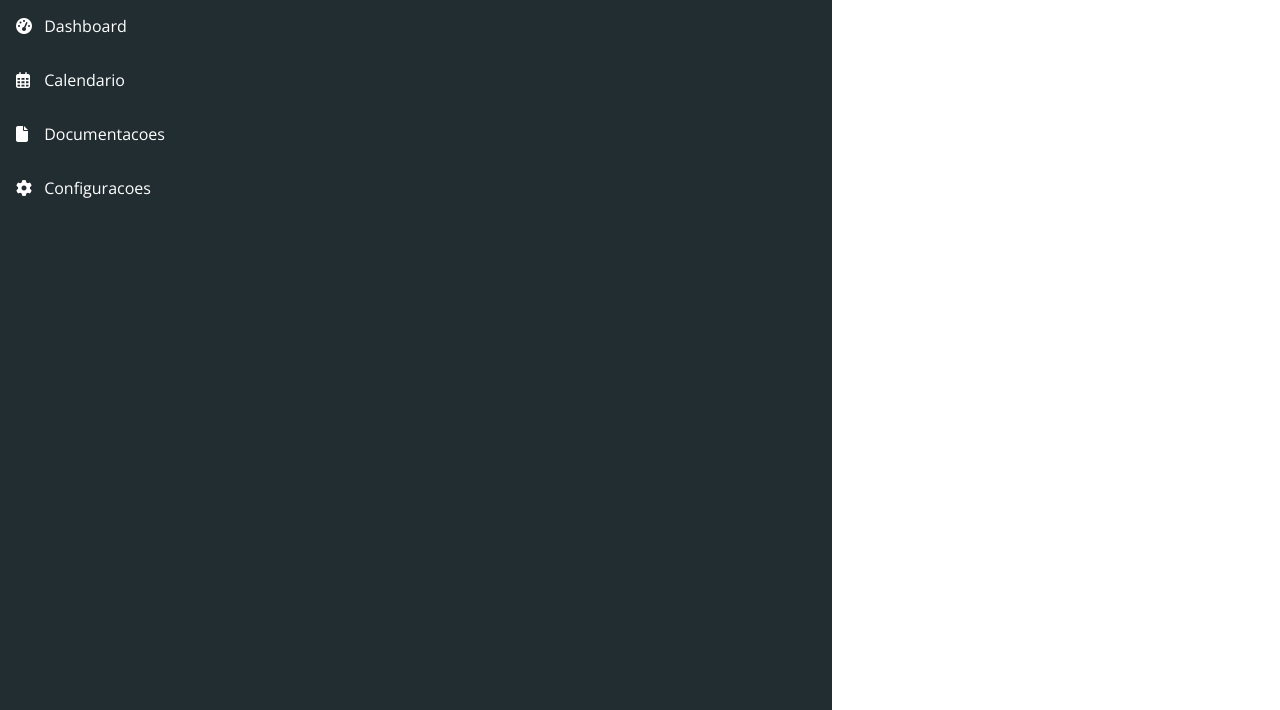
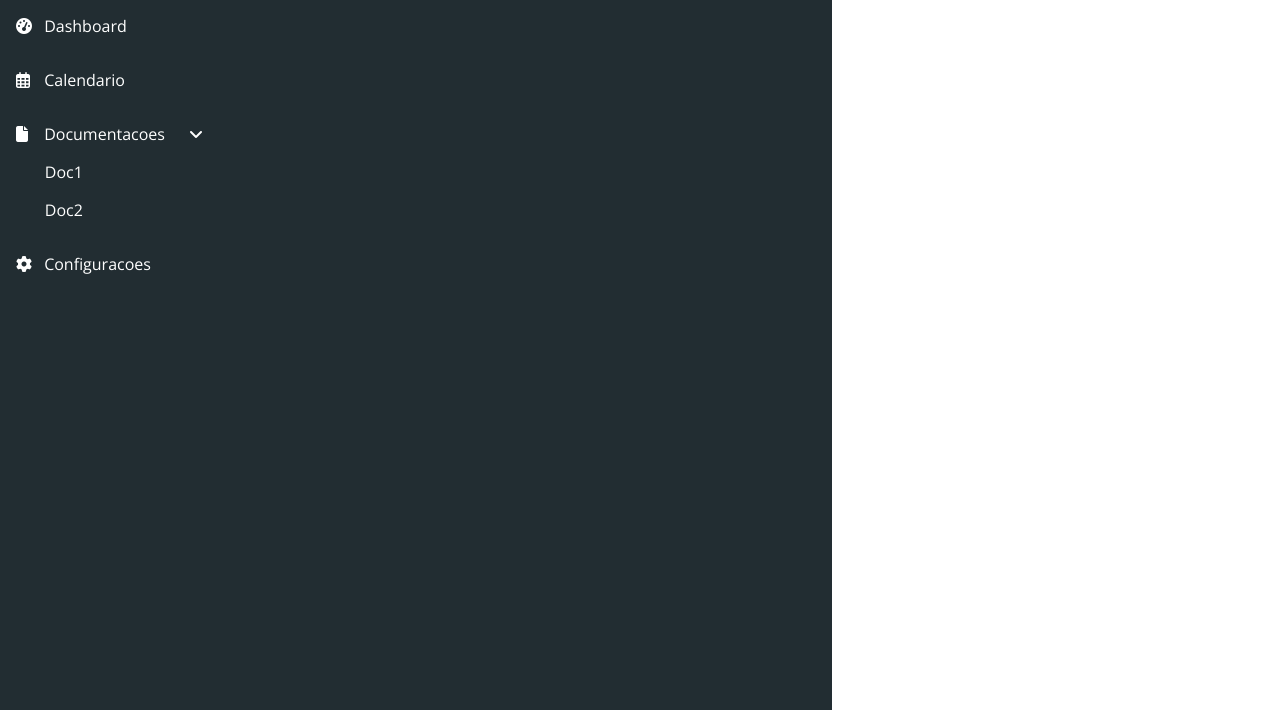
Before and after one commit to gogaoliveira/gogaoliveira.github.io, a plain HTML site: page index.html in a window 1280 px wide. Both pictures are taken after a click on the link "Documentacoes". Shown: the part 140-850 px from the top of the page. Drawn offline with nearby package versions, Linux system fonts and the light colour scheme.

Commit message:
colocando o js

```diff
--- a/css/style.css
+++ b/css/style.css
@@ -77,14 +77,34 @@ body{
     display: block;
 }
 
+.link-nav-arrow::after {
+    content: '\f107';
+    font-weight: 900;
+    font-family: "Font Awesome 5 Free";
+    display: inline-block;
+    transform: rotate(90deg);
+    margin-left: 1.5rem;
+}
+.link-nav-arrow.arrow::after{
+    transform: rotate(0);
+}
+
 .list-nav{
     padding-top: 1rem;
-}
-
-.list-nav-second{
-    display: none;
 }
 
 .icon{
     width: 1.5rem;
 }
+
+/* menu secundario */
+
+.hide {
+    display: none;
+}
+.item-nav-second a{
+    color: #ffffff;
+    text-decoration: none;
+    padding: 0 0 1rem 2.8rem;
+    display: block;
+}
--- a/index.html
+++ b/index.html
@@ -48,11 +48,11 @@
                             </i> Calendario</a>
                     </li>
                     <li class="item-nav">
-                        <a class="link-nav" href="#">
+                        <a class="link-nav link-nav-arrow" href="#">
                             <i class="fas fa-file icon">
                             </i> Documentacoes</a>
                     </li>
-                    <ul class="list-nav-second">
+                    <ul class="list-nav-second hide">
                         <li class="item-nav-second">
                             <a href="#">Doc1</a>
                         </li>
@@ -75,6 +75,7 @@
 
 
     <script src="https://kit.fontawesome.com/2c2211271e.js" crossorigin="anonymous"></script>
+    <script src="js/app.js"></script>
 
 </body>
 </html>
--- /dev/null
+++ b/js/app.js
@@ -0,0 +1,9 @@
+var menuDoc = document.getElementsByClassName('link-nav-arrow')[0];
+var listSecond = document.querySelector('.list-nav-second');
+
+menuDoc.addEventListener('click', function(){
+
+    listSecond.classList.toggle('hide');
+    menuDoc.classList.toggle('arrow');
+
+});
```
